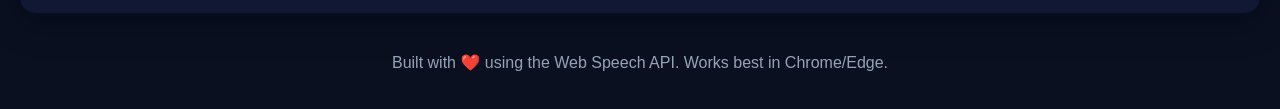
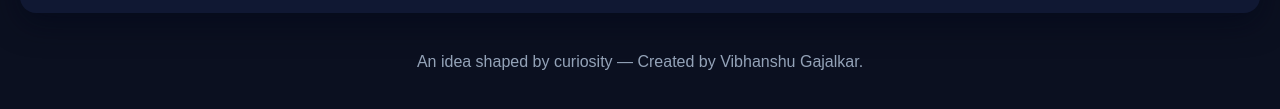
Before and after one commit to vibss06/Talk2Type, a plain HTML site: page index.html in a window 1280 px wide. Shown: the part 485-594 px from the top of the page. Drawn offline with Linux system fonts and the light colour scheme.

Commit message:
Update index.html

```diff
--- a/index.html
+++ b/index.html
@@ -53,7 +53,7 @@
   </main>
 
   <footer>
-    <div>Built with ❤️ using the Web Speech API. Works best in Chrome/Edge.</div>
+    <div>An idea shaped by curiosity — Created by Vibhanshu Gajalkar. </div>
   </footer>
 
   <script src="script.js"></script>
```
